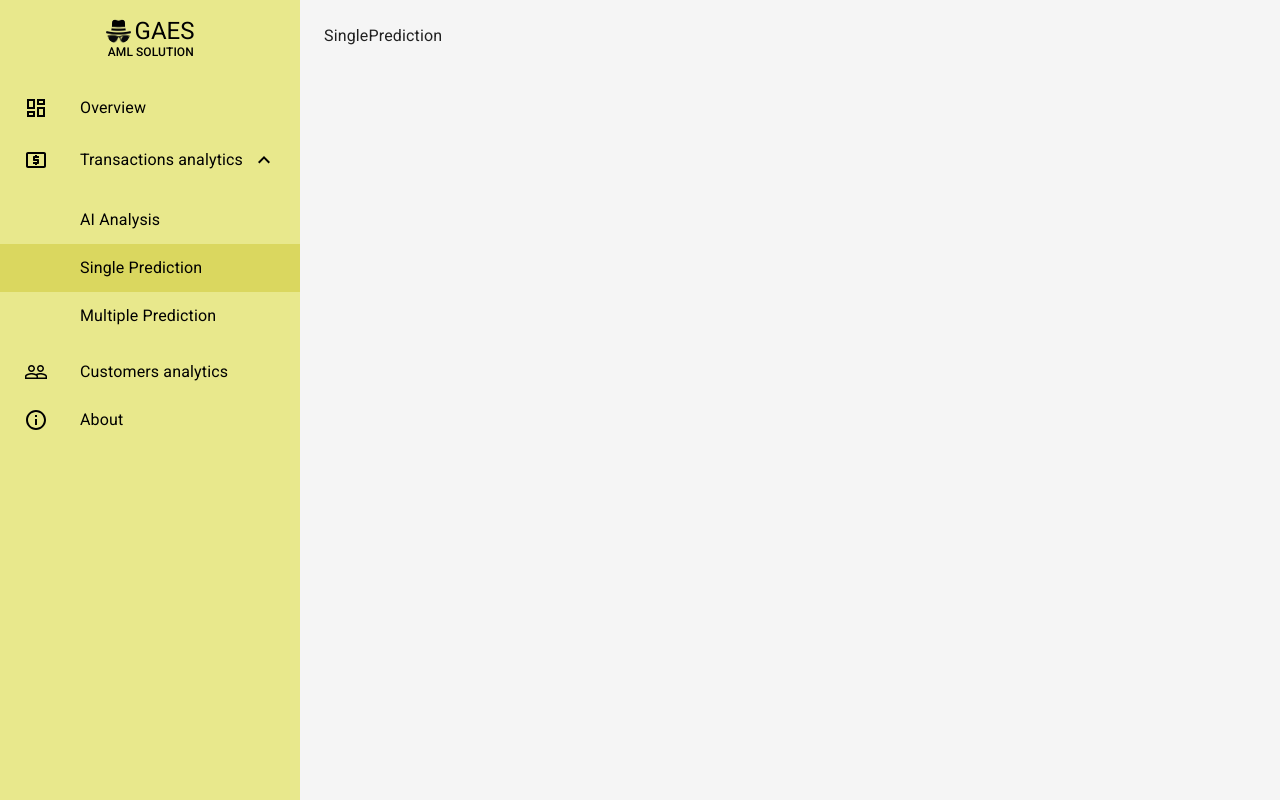
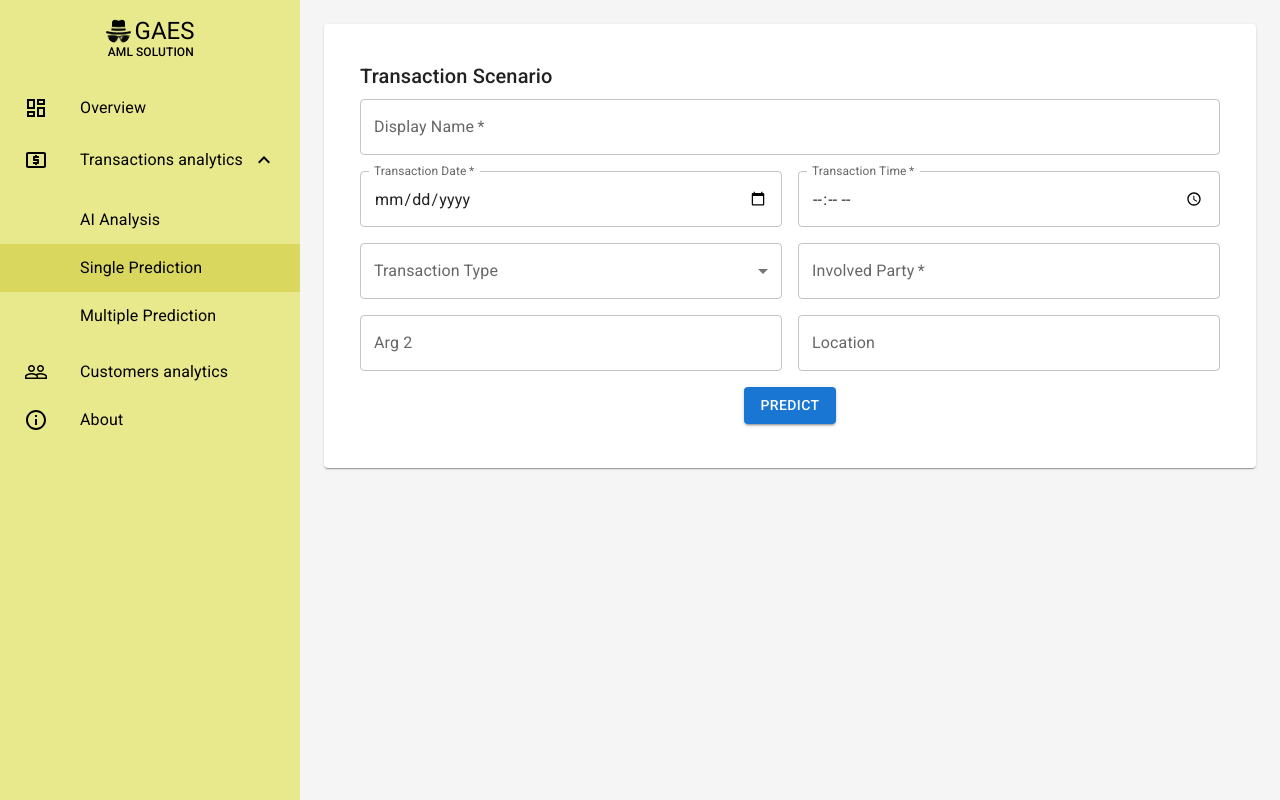
Before and after one commit to ghifari226/fe-gaes-aml-solution, a React (Create React App) app: page /transactions-analytics/single-prediction in a window 1280 px wide. Built offline with nearby package versions, Linux system fonts and the light colour scheme.

Commit message:
update single prediction

```diff
--- a/src/pages/transactionsAnalytics/singlePrediction.jsx
+++ b/src/pages/transactionsAnalytics/singlePrediction.jsx
@@ -1,8 +1,167 @@
 import React from 'react';
+import {
+  Card,
+  CardContent,
+  Typography,
+  TextField,
+  FormControl,
+  InputLabel,
+  Select,
+  MenuItem,
+  Grid,
+  Box,
+  Button,
+  Dialog,
+  DialogActions,
+  DialogContent,
+  DialogContentText,
+  DialogTitle,
+} from '@mui/material';
+import { styled } from '@mui/system';
+
+const WhiteCard = styled(Card)({
+  backgroundColor: '#FFFFFF',
+  padding: '20px',
+  marginBottom: '20px',
+});
 
 const SinglePrediction = () => {
+  const [displayName, setDisplayName] = React.useState('');
+  const [transactionDate, setTransactionDate] = React.useState('');
+  const [transactionTime, setTransactionTime] = React.useState('');
+  const [transactionType, setTransactionType] = React.useState('');
+  const [involvedParty, setInvolvedParty] = React.useState('');
+  const [arg2, setArg2] = React.useState('');
+  const [location, setLocation] = React.useState('');
+  const [open, setOpen] = React.useState(false);
+
+  const handleFormSubmit = (e) => {
+    e.preventDefault();
+    // Handle form submission logic here
+    console.log({
+      displayName,
+      transactionDate,
+      transactionTime,
+      transactionType,
+      involvedParty,
+      arg2,
+      location,
+    });
+    setOpen(true);
+  };
+
+  const handleClose = () => {
+    setOpen(false);
+  };
+
   return (
-    <div>SinglePrediction</div>
+    <>
+      <WhiteCard>
+        <CardContent>
+          <Typography variant="h6" gutterBottom>
+            Transaction Scenario
+          </Typography>
+          <form onSubmit={handleFormSubmit}>
+            <Grid container spacing={2}>
+              <Grid item xs={12}>
+                <TextField
+                  required
+                  fullWidth
+                  label="Display Name"
+                  value={displayName}
+                  onChange={(e) => setDisplayName(e.target.value)}
+                />
+              </Grid>
+              <Grid item xs={6}>
+                <TextField
+                  required
+                  fullWidth
+                  label="Transaction Date"
+                  type="date"
+                  value={transactionDate}
+                  onChange={(e) => setTransactionDate(e.target.value)}
+                  InputLabelProps={{
+                    shrink: true,
+                  }}
+                />
+              </Grid>
+              <Grid item xs={6}>
+                <TextField
+                  required
+                  fullWidth
+                  label="Transaction Time"
+                  type="time"
+                  value={transactionTime}
+                  onChange={(e) => setTransactionTime(e.target.value)}
+                  InputLabelProps={{
+                    shrink: true,
+                  }}
+                />
+              </Grid>
+              <Grid item xs={6}>
+                <FormControl fullWidth>
+                  <InputLabel id="transaction-type-label">Transaction Type</InputLabel>
+                  <Select
+                    label="Transaction Type"
+                    labelId="transaction-type-label"
+                    id="transaction-type"
+                    value={transactionType}
+                    onChange={(e) => setTransactionType(e.target.value)}
+                  >
+                    <MenuItem value="Action 1">Action 1</MenuItem>
+                    <MenuItem value="Action 2">Action 2</MenuItem>
+                    <MenuItem value="Action 3">Action 3</MenuItem>
+                  </Select>
+                </FormControl>
+              </Grid>
+              <Grid item xs={6}>
+                <TextField
+                  required
+                  fullWidth
+                  label="Involved Party"
+                  value={involvedParty}
+                  onChange={(e) => setInvolvedParty(e.target.value)}
+                />
+              </Grid>
+              <Grid item xs={6}>
+                <TextField
+                  fullWidth
+                  label="Arg 2"
+                  value={arg2}
+                  onChange={(e) => setArg2(e.target.value)}
+                />
+              </Grid>
+              <Grid item xs={6}>
+                <TextField
+                  fullWidth
+                  label="Location"
+                  value={location}
+                  onChange={(e) => setLocation(e.target.value)}
+                />
+              </Grid>
+            </Grid>
+            <Box mt={2} sx={{ display: 'flex', justifyContent: 'center' }}>
+              <Button type="submit" variant="contained" color="primary">
+                Predict
+              </Button>
+            </Box>
+          </form>
+        </CardContent>
+      </WhiteCard>
+      <Dialog open={open} onClose={handleClose}>
+        <DialogTitle>Prediction Result</DialogTitle>
+        <DialogContent>
+          <DialogContentText>
+            This transaction is 88% likely to be money laundering.
+          </DialogContentText>
+        </DialogContent>
+        <DialogActions>
+          <Button onClick={handleClose} color="primary">
+            Close
+          </Button>
+        </DialogActions>
+      </Dialog>
+    </>
   );
 };
 
```
